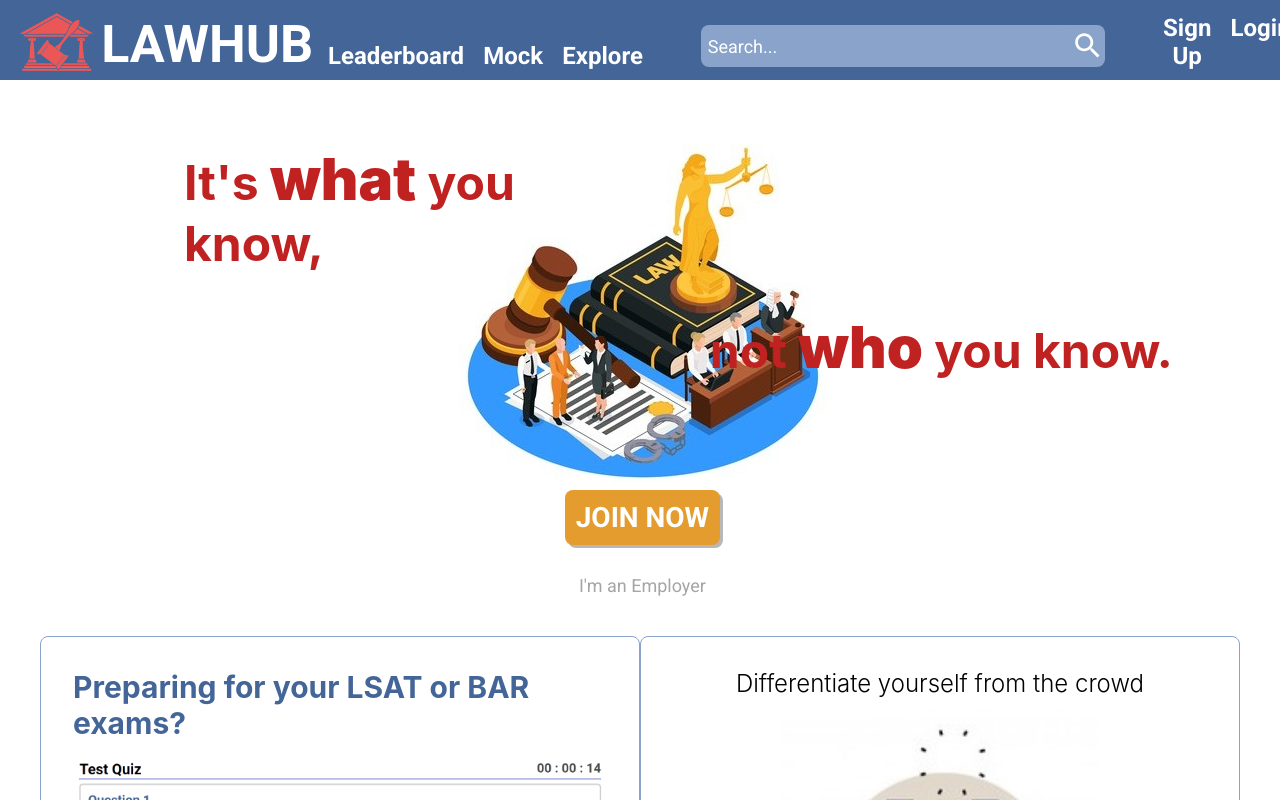
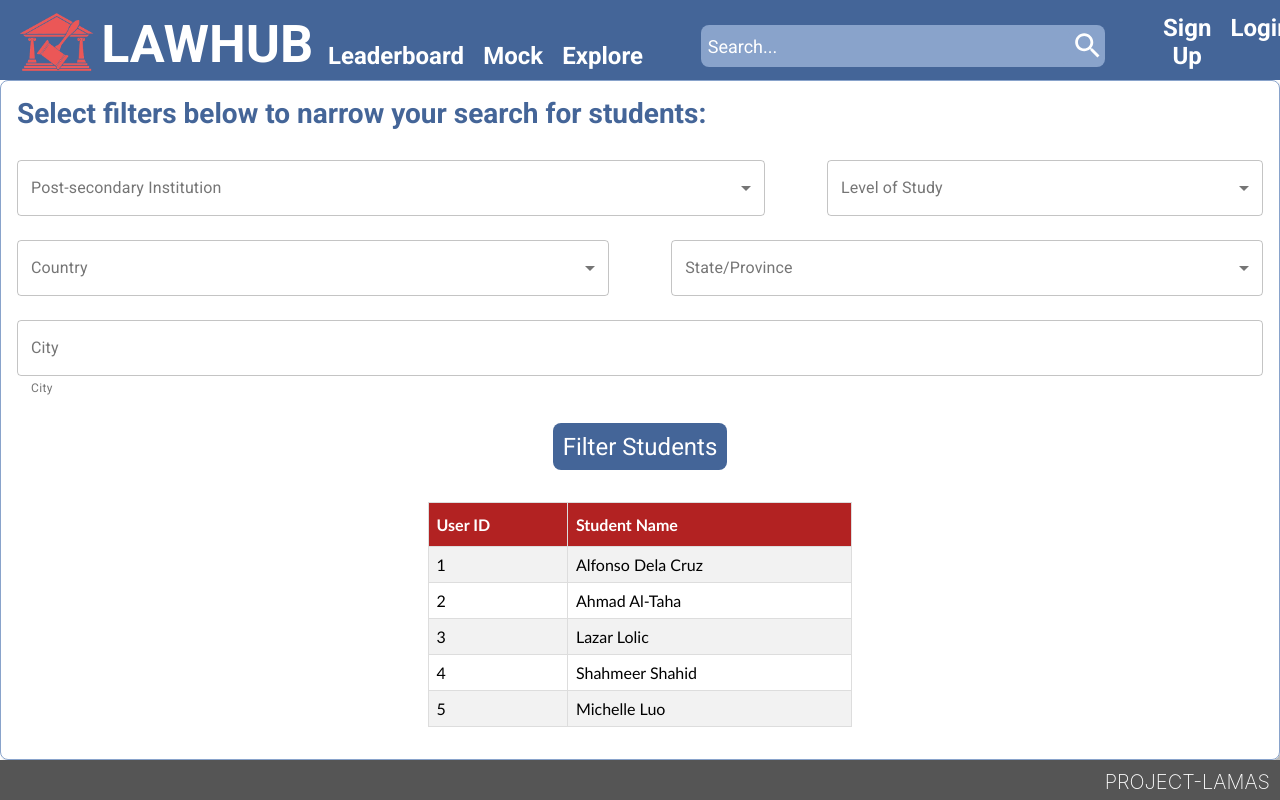
Before and after one commit to llolic/LawHub, a React (Create React App) app in the folder presentation/: page /studentFilter in a window 1280 px wide. Shown: the top 800 px of the page. Built offline with nearby package versions, Linux system fonts and the light colour scheme.

Commit message:
[LAM-59] Add UI for student filtering, need to test API (currently hardcoded list of students)

```diff
--- a/presentation/package.json
+++ b/presentation/package.json
@@ -11,7 +11,6 @@
     "@testing-library/user-event": "^7.2.1",
     "js-cookie": "^2.2.1",
     "pdf-viewer-reactjs": "^2.0.2",
-
     "react": "^16.12.0",
     "react-compound-timer": "^1.1.15",
     "react-dom": "^16.12.0",
--- a/presentation/src/App.js
+++ b/presentation/src/App.js
@@ -8,6 +8,7 @@ import Footer from "./Components/Footer";
 import Mock from "./Components/Mock";
 import QuizCreation from "./Components/QuizCreation";
 import StudentProfile from "./Components/StudentProfile";
+import StudentFilter from "./Components/StudentFilter";
 // import EmployerProfile from "./Components/EmployerProfile";
 
 import { isAuthenticated } from "./Components/Auth";
@@ -85,6 +86,10 @@ class App extends React.Component {
               <Registration type="recruiter" />
             </Route>
 
+            <Route path="/studentFilter">
+              <StudentFilter sessId={this.state.sessId} uid={this.state.uid} />
+            </Route>
+
             <Route path="/successfulRegistration">
               <div className="filler">
                 <div className="centerdiv">
--- a/presentation/src/Components/Requests.js
+++ b/presentation/src/Components/Requests.js
@@ -3,6 +3,54 @@
  */
 
 const path = "35.227.67.4";
+
+export const filterStudents = async state => {
+
+  return fetch(`http://${path}:5000/api/v1/filterStudents`, {
+    method: "POST",
+    headers: {
+      "Content-Type": "application/json"
+    },
+    body: JSON.stringify(state)
+  }).then(result => {
+    if (result.ok) {
+      state.students = result.json().matches;
+    } else {
+      return false;
+    }
+  });
+
+} ;
+
+
+
+
+
+
+
+
+
+
+
+
+
+
+
+
+
+
+
+
+
+
+
+
+
+
+
+
+
+
 
 export const submitRegistration = async (state, type) => {
   return fetch(`http://${path}:5000/api/v1/register/${type}`, {
--- /dev/null
+++ b/presentation/src/Components/StudentFilter.js
@@ -0,0 +1,209 @@
+import React from "react";
+import Button from "./Button";
+import {
+  schools,
+  studyLevels,
+  countries,
+  stateprovinces
+} from "../Constants/registration";
+import { filterStudents } from "./Requests";
+
+import { TextField, MenuItem } from "@material-ui/core";
+
+import "../Styles/studentfilter.css"; //TODO
+
+/**
+ * Filter Students card for finding students using our platform
+ * Includes logic to send/receive requests to the flask server
+ */
+class StudentFilter extends React.Component {
+  constructor(props) {
+    super(props);
+    this.state = {
+      uid: this.props.uid,
+      sessId: this.props.sessId,
+      studyLevel: "",
+      school: "",
+      country: "",
+      state: "",
+      city: "",
+      submitted: false,
+      error: false,
+      students: [
+        {uid: 1, studentName: "Alfonso Dela Cruz"},
+        {uid: 2, studentName: "Ahmad Al-Taha"},
+        {uid: 3, studentName: "Lazar Lolic"},
+        {uid: 4, studentName: "Shahmeer Shahid"},
+        {uid: 5, studentName: "Michelle Luo"}
+      ] //TODO: hard coded
+    };
+  }
+
+  //https://blog.cloudboost.io/for-loops-in-react-render-no-you-didnt-6c9f4aa73778
+  createTable = () => {
+
+    let table = [];
+
+    let header = [];
+    header.push(<tr><th>User ID</th><th>Student Name</th></tr>)
+
+    table.push(header)
+
+    for (let i=0; i<this.state.students.length; i++) {
+
+      let children = []
+
+      //note: {i}, not ${i} since $ is for string
+      children.push(<td>{this.state.students[i].uid}</td>)
+      children.push(<td>{this.state.students[i].studentName}</td>)
+
+      table.push(<tr>{children}</tr>)
+
+    }
+
+    return table;
+
+  }
+
+
+  submitStudentFilters = async () => {
+    filterStudents(this.state).then(result => {
+      if (result === false) {
+        this.setState({ error: true });
+
+        return
+      }
+      this.setState({ submitted: true }); // change this later
+    })
+  };
+
+  render = () => {
+    return (
+      <div className="studentfilter_container">
+        <div className="card">
+          <div className="subtitle"> Select filters below to narrow your search for students: </div>
+
+          <div className="row">
+            <div className="width-60">
+              <TextField
+                id="school"
+                select
+                margin="normal"
+                label="Post-secondary Institution"
+                value={this.state.school}
+                onChange={e => this.setState({ school: e.target.value })}
+                variant="outlined"
+                fullWidth
+              >
+                {schools.map(school => (
+                  <MenuItem key={school} value={school}>
+                    {school}
+                  </MenuItem>
+                ))}
+              </TextField>
+            </div>
+
+            <div className="width-40">
+              <TextField
+                id="studyLevel"
+                select
+                margin="normal"
+                label="Level of Study"
+                value={this.state.studylvl}
+                onChange={e => this.setState({ studylvl: e.target.value })}
+                variant="outlined"
+                fullWidth
+              >
+                {studyLevels.map(option => ( //https://stackoverflow.com/questions/38364400/index-inside-map-function
+                  <MenuItem key={option.index} value={option.value}>
+                    {option.value}
+                  </MenuItem>
+                ))}
+              </TextField>
+            </div>
+          </div>
+
+          <div className="row">
+            <div className="width-50">
+              <TextField
+                id="country"
+                select
+                margin="normal"
+                label="Country"
+                value={this.state.country}
+                onChange={e => this.setState({ country: e.target.value })}
+                variant="outlined"
+                fullWidth
+              >
+                {countries.map(option => (
+                  <MenuItem key={option} value={option}>
+                    {option}
+                  </MenuItem>
+                ))}
+              </TextField>
+            </div>
+
+            <div className="width-50">
+              <TextField
+                id="state-province"
+                select
+                margin="normal"
+                label="State/Province"
+                value={this.state.stateOrProvince}
+                onChange={e =>
+                  this.setState({ stateOrProvince: e.target.value })
+                }
+                // value={studyLevels[this.state.studyLevel].value}
+                // onChange={e => this.setState({ studyLevel: e.target.key })} //e.target.key
+                variant="outlined"
+                fullWidth
+              >
+                {/* {studyLevels.map(option => ( //https://stackoverflow.com/questions/38364400/index-inside-map-function
+                  <MenuItem key={option.index} value={option.value}>
+                    {option.value}
+                  </MenuItem>
+                ))} */}
+
+                {stateprovinces.map(option => (
+                  <MenuItem key={option} value={option}>
+                    {option}
+                  </MenuItem>
+                ))}
+              </TextField>
+            </div>
+          </div>
+
+          <TextField
+            id="city"
+            label="City"
+            helperText="City"
+            value={this.state.city}
+            margin="normal"
+            fullWidth
+            variant="outlined"
+            onChange={e => this.setState({ city: e.target.value })}
+          />
+
+
+          <div className="centerdiv">
+            <Button
+              className="btn_blue"
+              text="Filter Students"
+              onClick={this.submitStudentFilters}
+            />
+          </div>
+
+          <div className="centerdiv">
+              <table id="students">
+                  {this.createTable()}
+              </table>
+          </div>
+
+
+        </div>
+      </div>
+    );
+  };
+}
+
+export default StudentFilter;
--- /dev/null
+++ b/presentation/src/Styles/studentfilter.css
@@ -0,0 +1,54 @@
+.studentprofile_container {
+    padding-top: 3em;
+    padding-bottom: 3em;
+    position: relative;
+    margin: auto;
+    width: 60%;
+
+  }
+
+  .subtitle {
+    width: 100%;
+    color: #446598;
+
+    font-family: 'Roboto', sans-serif;
+    font-style: bold;
+    font-weight: 700;
+    font-size: 28px;
+
+    padding-bottom: 0.5em;
+  }
+
+  .card {
+    border-radius: 8px;
+    border: 1px solid #89A3CB;
+    box-shadow: 5px 5px 5px rgb(184, 184, 184);
+    padding: 1em;
+  }
+
+
+
+
+
+  #students {
+    font-family: "Trebuchet MS", Arial, Helvetica, sans-serif;
+    border-collapse: collapse;
+    width: 35%;
+  }
+
+  #students td, #students th {
+    border: 1px solid #ddd;
+    padding: 8px;
+  }
+
+  #students tr:nth-child(even){background-color: #f2f2f2;}
+
+  #students tr:hover {background-color: #ddd;}
+
+  #students th {
+    padding-top: 12px;
+    padding-bottom: 12px;
+    text-align: left;
+    background-color: #b22222;
+    color: white;
+  }
```
